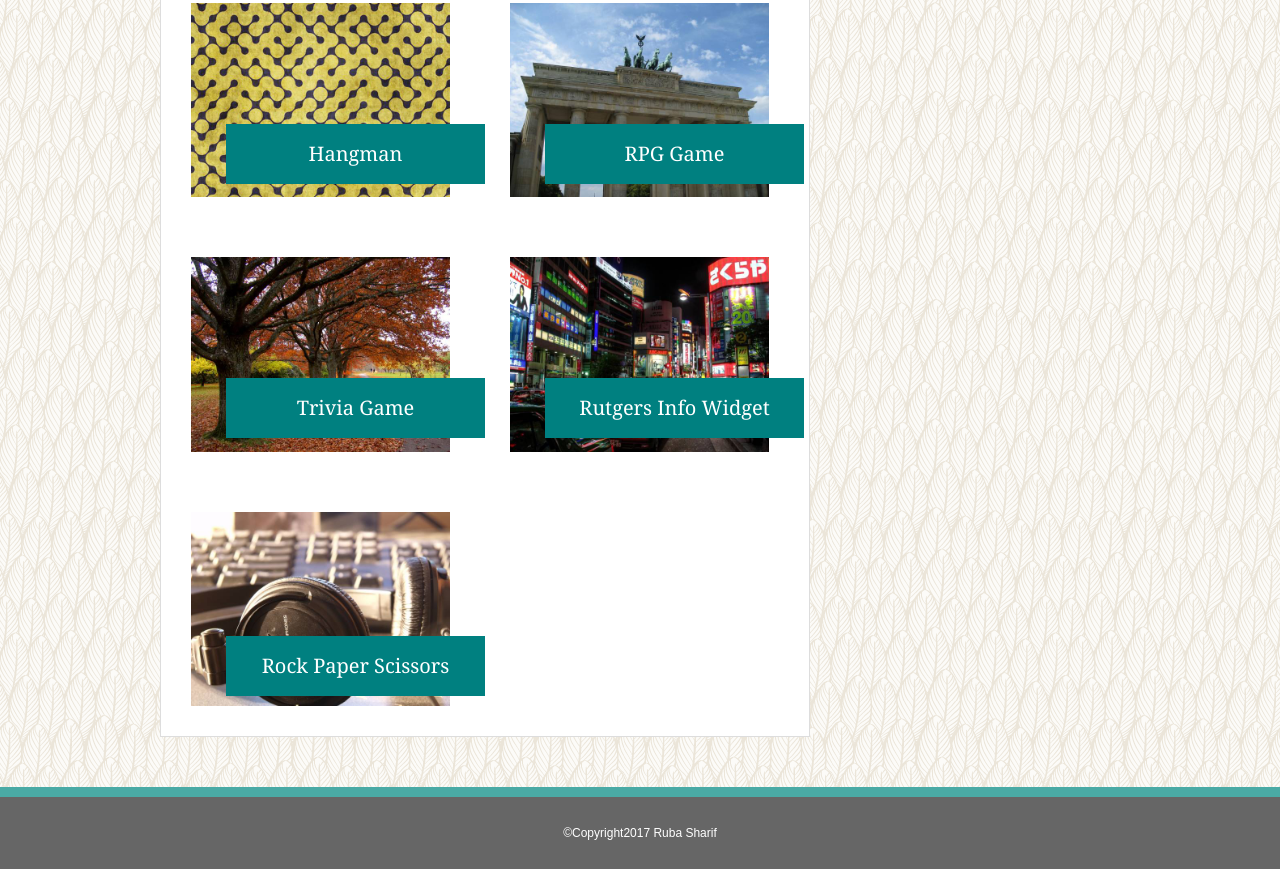
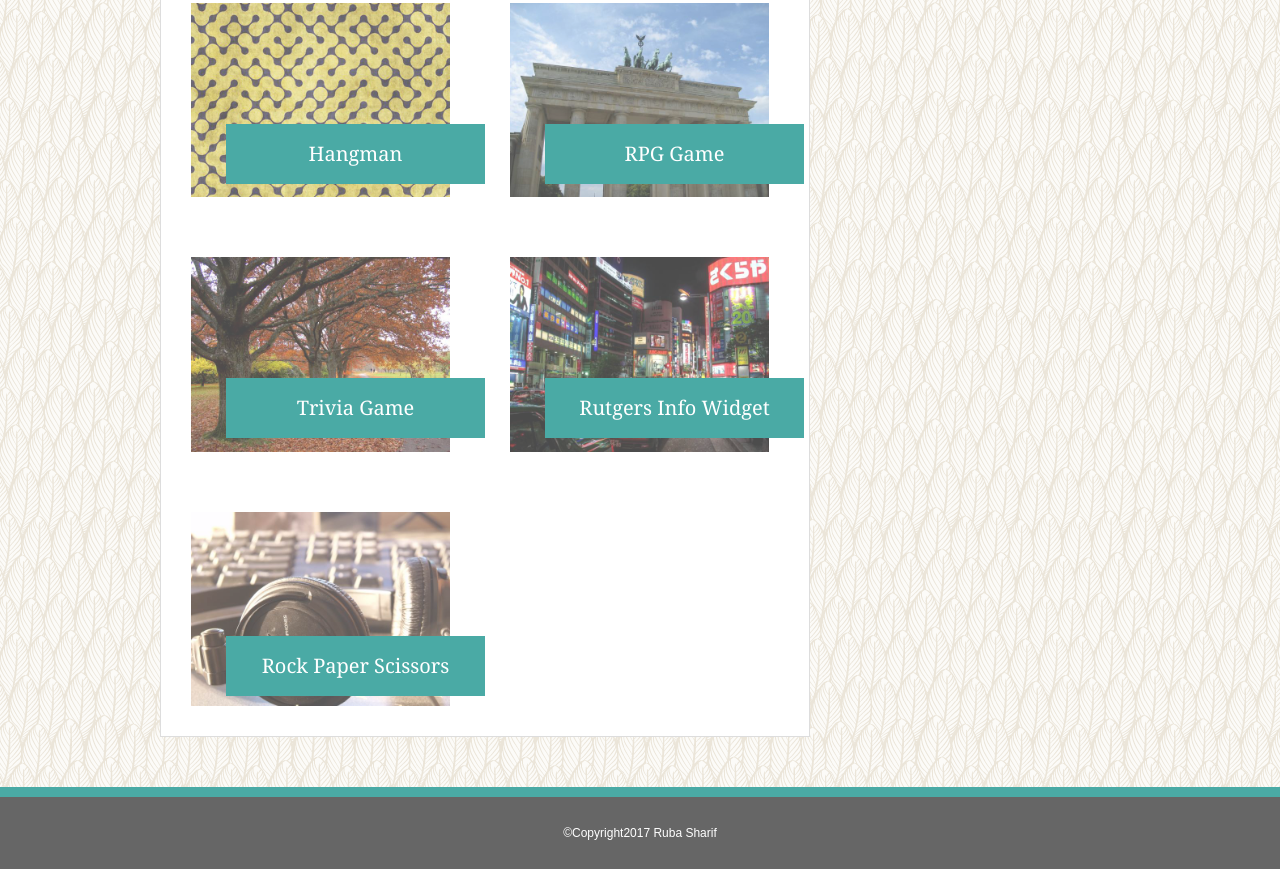
Before and after one commit to rsharif24/Basic-Portfolio, a plain HTML site: page portfolio.html in a window 1280 px wide. Shown: the part 339-1208 px from the top of the page. Drawn offline with Linux system fonts and the light colour scheme.

Commit message:
changed opacity

```diff
--- a/assets/css/style.css
+++ b/assets/css/style.css
@@ -185,13 +185,13 @@ position: relative;
 	float: left;
 	margin: 30px;
 	width: 40%;
-
+	opacity: 0.7;
 }
 
 .game1 {
 	position: absolute;
     top: 463px;
-    background-color: teal;
+    background-color: #4aaaa5;
     padding: 20px;
     width: 259px;
     left: 226px;
@@ -202,13 +202,10 @@ position: relative;
 }
 
 
-
-
-
 .game2 {
 	position: absolute;
     top: 463px;
-    background-color: teal;
+    background-color: #4aaaa5;
     padding: 20px;
     width: 259px;
     left: 545px;
@@ -223,7 +220,7 @@ position: relative;
 .game3{
 	position: absolute;
     top: 717px;
-    background-color: teal;
+    background-color: #4aaaa5;
     padding: 20px;
     width: 259px;
     left: 226px;
@@ -238,7 +235,7 @@ position: relative;
 .game4{
 	position: absolute;
     top: 717px;
-    background-color: teal;
+    background-color: #4aaaa5;
     padding: 20px;
     width: 259px;
     left: 545px;
@@ -252,7 +249,7 @@ position: relative;
 .game5{
 	position: absolute;
     top: 975px;
-    background-color: teal;
+    background-color: #4aaaa5;
     padding: 20px;
     width: 259px;
     left: 226px;
```
